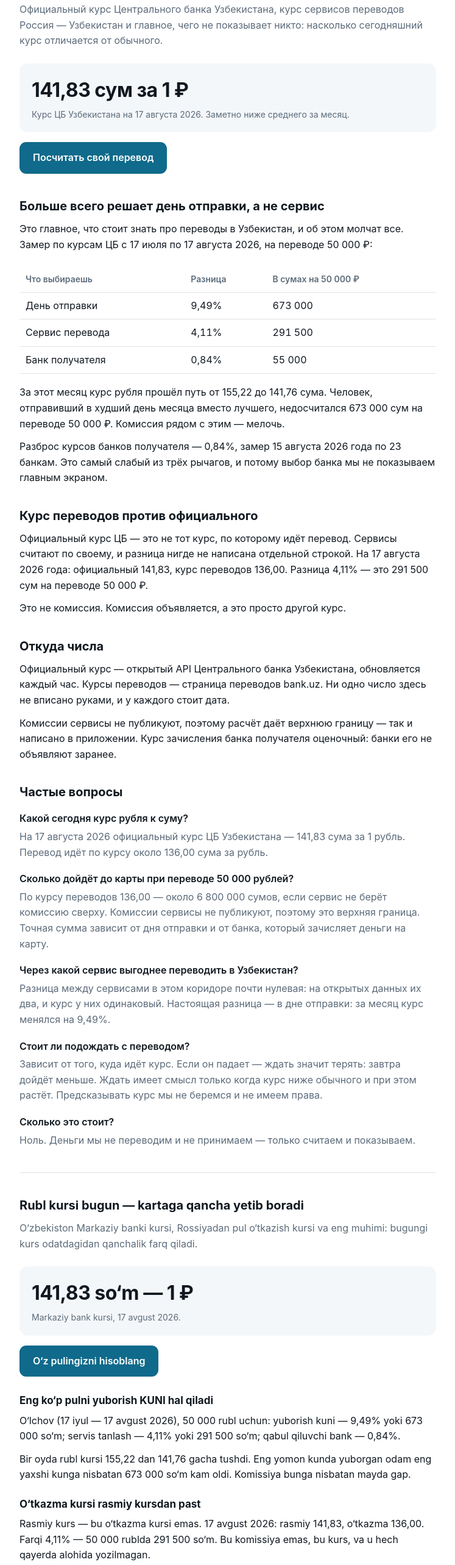
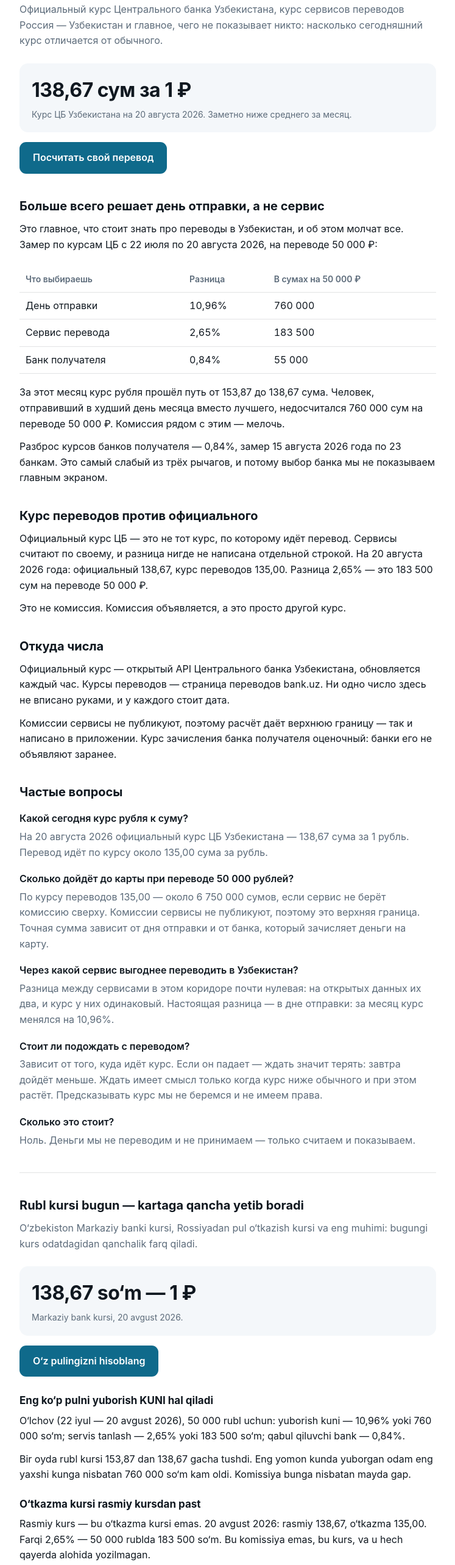
Before and after one commit to m1llerzz/KURS-, a plain HTML site: page kurs.html in a window 1280 px wide. Shown: the part 94-2661 px from the top of the page at 61% size, without its empty margins (266-1013 px from the left). Drawn offline with Linux system fonts and the light colour scheme; no server answers.

Commit message:
fix(proverki): прогон перестал краснеть по календарю, а не по дефектам
Два набора краснели сами собой, без единой правки кода.

Первый: в запасе `checked_at` записан днём пересборки, а правило продукта
скрывает способы старше 72 часов. Ровно через трое суток после
obnovit_vsyo.py способов оказывалось ноль — а с ними пропадали плашка,
разбор и пересылка, и падала сборка текста. Возраст файла — не поведение
кода: запасу проставляется сегодняшнее время сбора, а поведение на
протухших курсах проверяется отдельным набором с точным возрастом
2 / 30 / 100 часов, где ни один час не зависит от дня запуска.

Второй: проверка наценки была прибита к 4,0-4,1% — курсу того дня, когда
её писали. Пересборка дала 2,65%, и карточка покраснела исправной. Теперь
ожидание считается из тех же данных.

Заодно: пересылка больше не падает, когда способов нет вовсе. Вердикт
дня живёт на курсах ЦБ и переживает протухание сервисов; кнопку прячет
narisovat, но исключение внутри обработчика никуда не всплывает — человек
просто нажимал, и ничего не происходило.

Запас пересобран на 20 августа: RUB 138,67, наценка 2,65%.

```diff
--- a/kurs.html
+++ b/kurs.html
@@ -34,7 +34,7 @@
 <meta property="og:description" content="Отправлять сегодня или подождать. Курс ЦБ Узбекистана, курс переводов и разница в сумах на вашей сумме.">
 <meta property="og:type" content="website">
 <meta property="og:url" content="https://m1llerzz.github.io/KURS-/kurs.html">
-<meta property="og:image" content="https://m1llerzz.github.io/KURS-/oblozhka.png?v=20260817">
+<meta property="og:image" content="https://m1llerzz.github.io/KURS-/oblozhka.png?v=20260820">
 <meta property="og:image:width" content="1200">
 <meta property="og:image:height" content="630">
 <meta name="twitter:card" content="summary_large_image">
@@ -119,9 +119,9 @@
 </p>
 
 <div class="kurs">
-  <div class="big"><span data-zapas="kurs">141,83</span> сум за 1 ₽</div>
+  <div class="big"><span data-zapas="kurs">138,67</span> сум за 1 ₽</div>
   <div class="podpis">
-    Курс ЦБ Узбекистана на <span data-zapas="data_ru">17 августа 2026</span>.
+    Курс ЦБ Узбекистана на <span data-zapas="data_ru">20 августа 2026</span>.
     <span id="kurs-verdikt">Заметно ниже среднего за месяц.</span>
   </div>
 </div>
@@ -149,7 +149,7 @@
        публикацию, и круглое «тридцать» рядом с настоящими датами читается
        как нестыковка. Даты подставляет obnovit_zapas.py. -->
   Это главное, что стоит знать про переводы в Узбекистан, и об этом молчат
-  все. Замер по курсам ЦБ <span data-zapas="period_ru">с 17 июля по 17 августа 2026</span>, на переводе 50 000 ₽:
+  все. Замер по курсам ЦБ <span data-zapas="period_ru">с 22 июля по 20 августа 2026</span>, на переводе 50 000 ₽:
 </p>
 
 <div class="obertka">
@@ -159,21 +159,21 @@
   </thead>
   <tbody>
     <tr><td>День отправки</td>
-        <td class="num"><span data-zapas="razmah_percent">9,49</span>%</td>
-        <td class="num"><span data-zapas="razmah_sum">673 000</span></td></tr>
+        <td class="num"><span data-zapas="razmah_percent">10,96</span>%</td>
+        <td class="num"><span data-zapas="razmah_sum">760 000</span></td></tr>
     <tr><td>Сервис перевода</td>
-        <td class="num"><span data-zapas="nacenka_percent">4,11</span>%</td>
-        <td class="num"><span data-zapas="nacenka_sum">291 500</span></td></tr>
+        <td class="num"><span data-zapas="nacenka_percent">2,65</span>%</td>
+        <td class="num"><span data-zapas="nacenka_sum">183 500</span></td></tr>
     <tr><td>Банк получателя</td><td class="num">0,84%</td><td class="num">55 000</td></tr>
   </tbody>
 </table>
 </div>
 
 <p>
-  За этот месяц курс рубля прошёл путь от <span data-zapas="kurs_max">155,22</span>
-  до <span data-zapas="kurs_min">141,76</span> сума. Человек, отправивший в
+  За этот месяц курс рубля прошёл путь от <span data-zapas="kurs_max">153,87</span>
+  до <span data-zapas="kurs_min">138,67</span> сума. Человек, отправивший в
   худший день месяца вместо лучшего, недосчитался
-  <span data-zapas="razmah_sum">673 000</span> сум на переводе 50 000 ₽.
+  <span data-zapas="razmah_sum">760 000</span> сум на переводе 50 000 ₽.
   Комиссия рядом с этим — мелочь.
 </p>
 
@@ -188,11 +188,11 @@
 <p>
   Официальный курс ЦБ — это не тот курс, по которому идёт перевод. Сервисы
   считают по своему, и разница нигде не написана отдельной строкой.
-  На <span data-zapas="data_ru">17 августа 2026</span> года: официальный
-  <span data-zapas="kurs">141,83</span>, курс переводов
-  <span data-zapas="kurs_servisa">136,00</span>. Разница
-  <span data-zapas="nacenka_percent">4,11</span>% — это
-  <span data-zapas="nacenka_sum">291 500</span> сум на переводе 50 000 ₽.
+  На <span data-zapas="data_ru">20 августа 2026</span> года: официальный
+  <span data-zapas="kurs">138,67</span>, курс переводов
+  <span data-zapas="kurs_servisa">135,00</span>. Разница
+  <span data-zapas="nacenka_percent">2,65</span>% — это
+  <span data-zapas="nacenka_sum">183 500</span> сум на переводе 50 000 ₽.
 </p>
 
 <p>
@@ -217,16 +217,16 @@
 
 <p class="vopros">Какой сегодня курс рубля к суму?</p>
 <p class="otvet">
-  На <span data-zapas="data_ru">17 августа 2026</span> официальный курс
-  ЦБ Узбекистана — <span data-zapas="kurs">141,83</span> сума за
+  На <span data-zapas="data_ru">20 августа 2026</span> официальный курс
+  ЦБ Узбекистана — <span data-zapas="kurs">138,67</span> сума за
   1 рубль. Перевод идёт по курсу около
-  <span data-zapas="kurs_servisa">136,00</span> сума за рубль.
+  <span data-zapas="kurs_servisa">135,00</span> сума за рубль.
 </p>
 
 <p class="vopros">Сколько дойдёт до карты при переводе 50 000 рублей?</p>
 <p class="otvet">
-  По курсу переводов <span data-zapas="kurs_servisa">136,00</span> —
-  около <span data-zapas="itog_50k">6 800 000</span> сумов, если сервис не
+  По курсу переводов <span data-zapas="kurs_servisa">135,00</span> —
+  около <span data-zapas="itog_50k">6 750 000</span> сумов, если сервис не
   берёт комиссию сверху. Комиссии сервисы не публикуют, поэтому это
   верхняя граница. Точная сумма зависит от дня отправки и от банка,
   который зачисляет деньги на карту.
@@ -237,7 +237,7 @@
   Разница между сервисами в этом коридоре почти нулевая: на открытых
   данных их два, и курс у них одинаковый. Настоящая разница — в дне
   отправки: за месяц курс менялся на
-  <span data-zapas="razmah_percent">9,49</span>%.
+  <span data-zapas="razmah_percent">10,96</span>%.
 </p>
 
 <p class="vopros">Стоит ли подождать с переводом?</p>
@@ -267,9 +267,9 @@
 </p>
 
 <div class="kurs">
-  <div class="big"><span data-zapas="kurs">141,83</span> so‘m — 1 ₽</div>
+  <div class="big"><span data-zapas="kurs">138,67</span> so‘m — 1 ₽</div>
   <div class="podpis">
-    Markaziy bank kursi, <span data-zapas="data_uz">17 avgust 2026</span>.
+    Markaziy bank kursi, <span data-zapas="data_uz">20 avgust 2026</span>.
   </div>
 </div>
 
@@ -282,19 +282,19 @@
 <h3>Eng ko‘p pulni yuborish KUNI hal qiladi</h3>
 
 <p>
-  O‘lchov (<span data-zapas="period_uz">17 iyul — 17 avgust 2026</span>), 50 000 rubl uchun: yuborish kuni —
-  <span data-zapas="razmah_percent">9,49</span>% yoki
-  <span data-zapas="razmah_sum">673 000</span> so‘m; servis tanlash —
-  <span data-zapas="nacenka_percent">4,11</span>% yoki
-  <span data-zapas="nacenka_sum">291 500</span> so‘m; qabul qiluvchi
+  O‘lchov (<span data-zapas="period_uz">22 iyul — 20 avgust 2026</span>), 50 000 rubl uchun: yuborish kuni —
+  <span data-zapas="razmah_percent">10,96</span>% yoki
+  <span data-zapas="razmah_sum">760 000</span> so‘m; servis tanlash —
+  <span data-zapas="nacenka_percent">2,65</span>% yoki
+  <span data-zapas="nacenka_sum">183 500</span> so‘m; qabul qiluvchi
   bank — 0,84%.
 </p>
 
 <p>
-  Bir oyda rubl kursi <span data-zapas="kurs_max">155,22</span> dan
-  <span data-zapas="kurs_min">141,76</span> gacha tushdi. Eng yomon kunda
+  Bir oyda rubl kursi <span data-zapas="kurs_max">153,87</span> dan
+  <span data-zapas="kurs_min">138,67</span> gacha tushdi. Eng yomon kunda
   yuborgan odam eng yaxshi kunga nisbatan
-  <span data-zapas="razmah_sum">673 000</span> so‘m kam oldi.
+  <span data-zapas="razmah_sum">760 000</span> so‘m kam oldi.
   Komissiya bunga nisbatan mayda gap.
 </p>
 
@@ -302,11 +302,11 @@
 
 <p>
   Rasmiy kurs — bu o‘tkazma kursi emas.
-  <span data-zapas="data_uz">17 avgust 2026</span>: rasmiy
-  <span data-zapas="kurs">141,83</span>, o‘tkazma
-  <span data-zapas="kurs_servisa">136,00</span>. Farqi
-  <span data-zapas="nacenka_percent">4,11</span>% — 50 000 rublda
-  <span data-zapas="nacenka_sum">291 500</span> so‘m. Bu komissiya
+  <span data-zapas="data_uz">20 avgust 2026</span>: rasmiy
+  <span data-zapas="kurs">138,67</span>, o‘tkazma
+  <span data-zapas="kurs_servisa">135,00</span>. Farqi
+  <span data-zapas="nacenka_percent">2,65</span>% — 50 000 rublda
+  <span data-zapas="nacenka_sum">183 500</span> so‘m. Bu komissiya
   emas, bu kurs, va u hech qayerda alohida yozilmagan.
 </p>
 
--- a/sitemap.xml
+++ b/sitemap.xml
@@ -12,13 +12,13 @@
 <urlset xmlns="http://www.sitemaps.org/schemas/sitemap/0.9">
   <url>
     <loc>https://m1llerzz.github.io/KURS-/kurs.html</loc>
-    <lastmod>2026-08-17</lastmod>
+    <lastmod>2026-08-20</lastmod>
     <changefreq>daily</changefreq>
     <priority>1.0</priority>
   </url>
   <url>
     <loc>https://m1llerzz.github.io/KURS-/</loc>
-    <lastmod>2026-08-17</lastmod>
+    <lastmod>2026-08-20</lastmod>
     <changefreq>weekly</changefreq>
     <priority>0.5</priority>
   </url>
```
Also changed, not shown: app.js (+10 -2 lines), data.js (+18 -18 lines), index.html (+5 -5 lines), test-app.js (+31 -2 lines), oblozhka.png.
